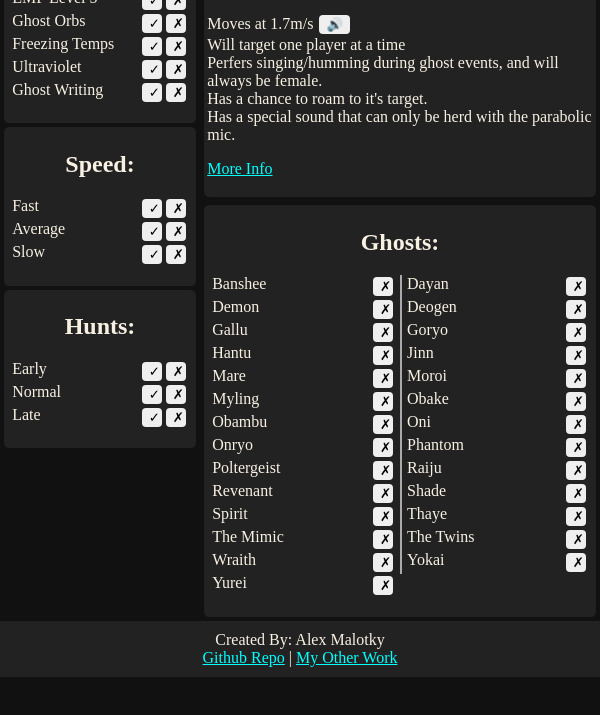
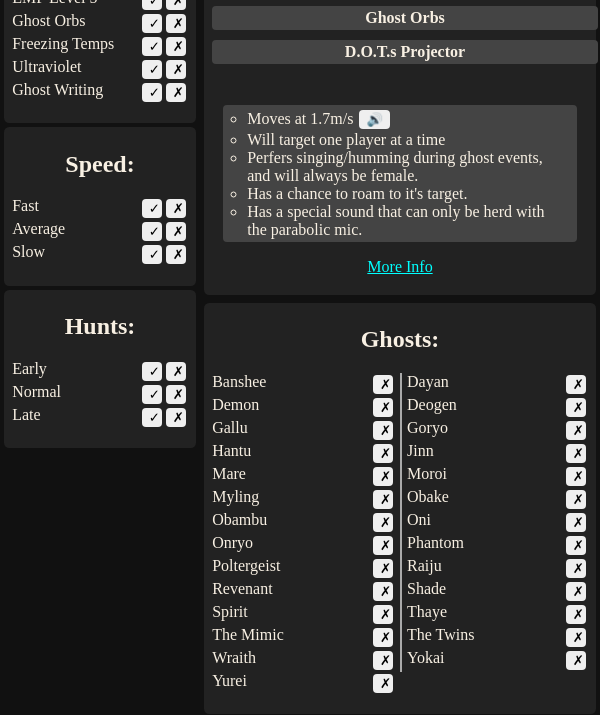
Before and after one commit to Malotkya/PhasmophobiaHelper, a website built with webpack: page public/index.html in a window 600 px wide. Shown: the part 302-1017 px from the top of the page. Before the commit the page ends 979 px from the top, so only its background shows below. Built offline with nearby package versions, Linux system fonts and the light colour scheme.

Commit message:
fixed display styling.

```diff
--- a/src/CheckList/style.scss
+++ b/src/CheckList/style.scss
@@ -94,7 +94,7 @@ check-list{
         cursor: default;
     }
 
-    #display {
+    ghost-display {
         .name{
             font-size: 2rem;
         }
@@ -145,7 +145,7 @@ check-list{
 
 @media(min-width: 400px){
     check-list {
-        #display ol {
+        ghost-display ol {
             flex-direction: row;
         }
 
@@ -202,11 +202,11 @@ check-list{
 
     @media(max-width: 650px){
         check-list {
-            #display ol {
+            ghost-display ol {
                 flex-direction: column;
             }
 
-            #display ol li {
+            ghost-display ol li {
                 width: 100%;
             }
         }
@@ -226,7 +226,7 @@ check-list{
             min-width: 200px;
         }
 
-        #display ol {
+        ghost-display ol {
             justify-content: space-evenly;
         }
 
```
